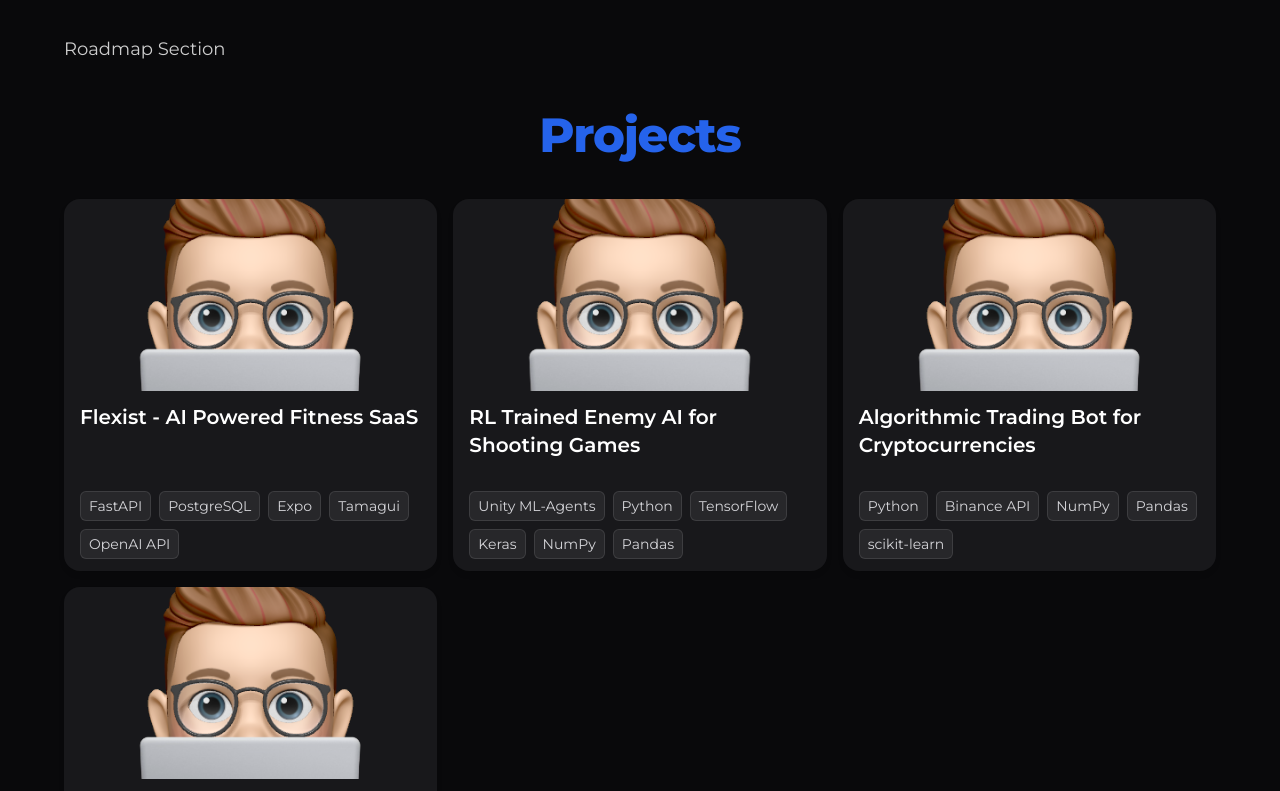
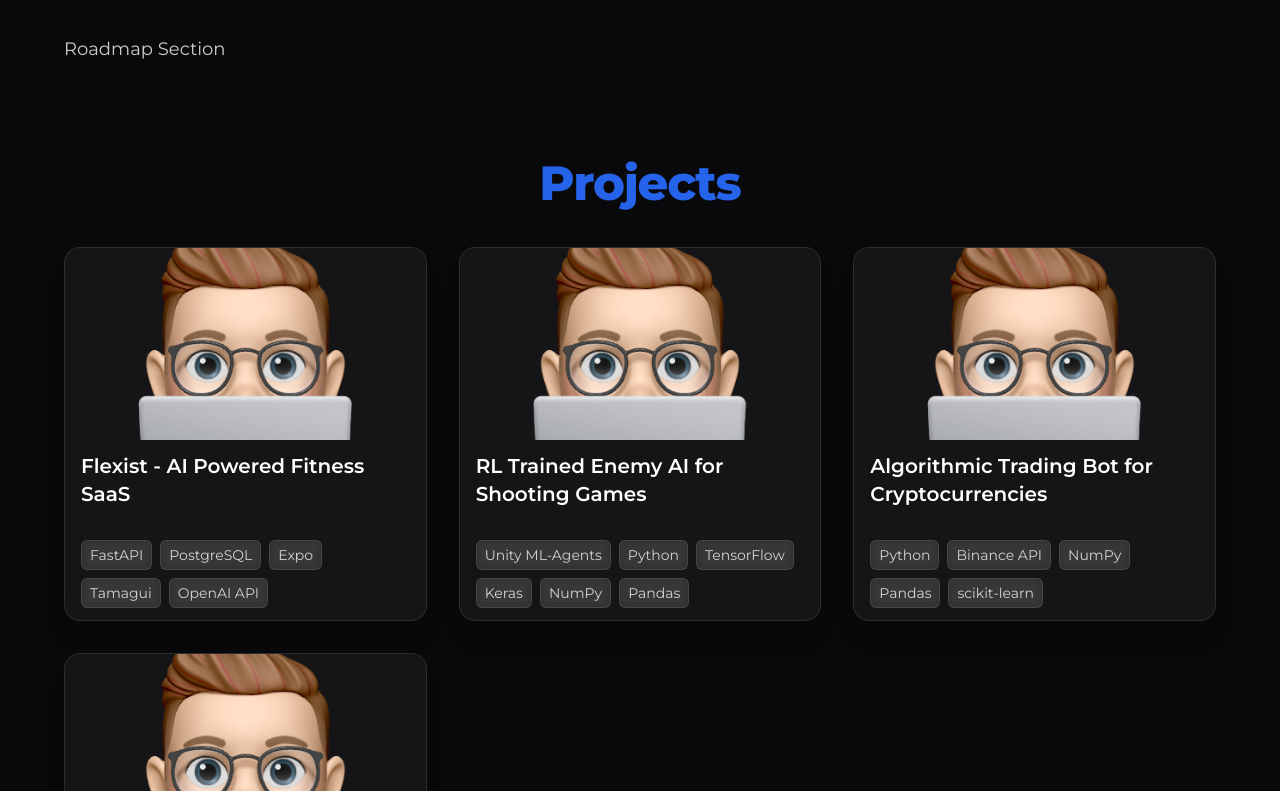
Before and after one commit to callmekaul/portfolio-website, a Next.js app: page / in a window 1280 px wide. Shown: the part 1389-2180 px from the top of the page. Built offline with nearby package versions, Linux system fonts and the light colour scheme.

Commit message:
errything but roadmap

```diff
--- a/src/components/ProjectCard.tsx
+++ b/src/components/ProjectCard.tsx
@@ -2,7 +2,6 @@
 
 import Image from 'next/image'
 import { motion } from 'framer-motion'
-
 import type { Project } from '@/data/projects'
 
 export function ProjectCard({
@@ -14,11 +13,12 @@ export function ProjectCard({
 }) {
   return (
     <motion.div
-      whileHover={{ scale: 1.03 }}
+      whileHover={{ scale: 1.04 }}
       whileTap={{ scale: 0.98 }}
       onClick={onOpen}
-      className='cursor-pointer rounded-2xl overflow-hidden bg-zinc-900 shadow-md transition-transform w-full max-w-xs sm:max-w-sm md:max-w-md lg:max-w-sm mx-auto flex flex-col'
+      className='cursor-pointer rounded-2xl overflow-hidden backdrop-blur-md bg-white/5 shadow-xl border border-white/10 transition-transform w-full max-w-xs sm:max-w-sm md:max-w-md lg:max-w-sm mx-auto flex flex-col hover:border-pink-400/20'
     >
+      {/* Image */}
       <div className='relative w-full h-48 sm:h-52 md:h-56 lg:h-48'>
         <Image
           src={project.image}
@@ -30,6 +30,7 @@ export function ProjectCard({
         />
       </div>
 
+      {/* Content */}
       <div className='px-4 py-3 flex flex-col gap-2'>
         <h3 className='min-h-20 text-white font-semibold text-base sm:text-lg md:text-xl'>
           {project.title}
@@ -39,7 +40,7 @@ export function ProjectCard({
           {project.tools.map((tool, index) => (
             <span
               key={index}
-              className='bg-zinc-800 border border-white/10 px-2 py-1 rounded-md whitespace-nowrap'
+              className='bg-white/10 backdrop-blur-sm border border-white/10 px-2 py-1 rounded-md whitespace-nowrap'
             >
               {tool.title}
             </span>
--- a/src/sections/Projects.tsx
+++ b/src/sections/Projects.tsx
@@ -11,11 +11,11 @@ export const ProjectsSection = () => {
   return (
     <section
       id='projects'
-      className='section w-full min-w-0 snap-start bg-transparent'
+      className='flex flex-col w-full min-w-0 justify-center items-center px-0 py-12 snap-start'
     >
       <div className='section-inner flex flex-col items-center'>
         <h2 className='heading mb-10 w-full text-center'>Projects</h2>
-        <div className='w-full max-w-6xl mx-auto grid grid-cols-1 sm:grid-cols-1 lg:grid-cols-3 gap-4'>
+        <div className='w-full max-w-6xl mx-auto grid grid-cols-1 sm:grid-cols-1 lg:grid-cols-3 gap-8'>
           {portfolioProjects.map((project, idx) => (
             <div
               key={project.title}
```
